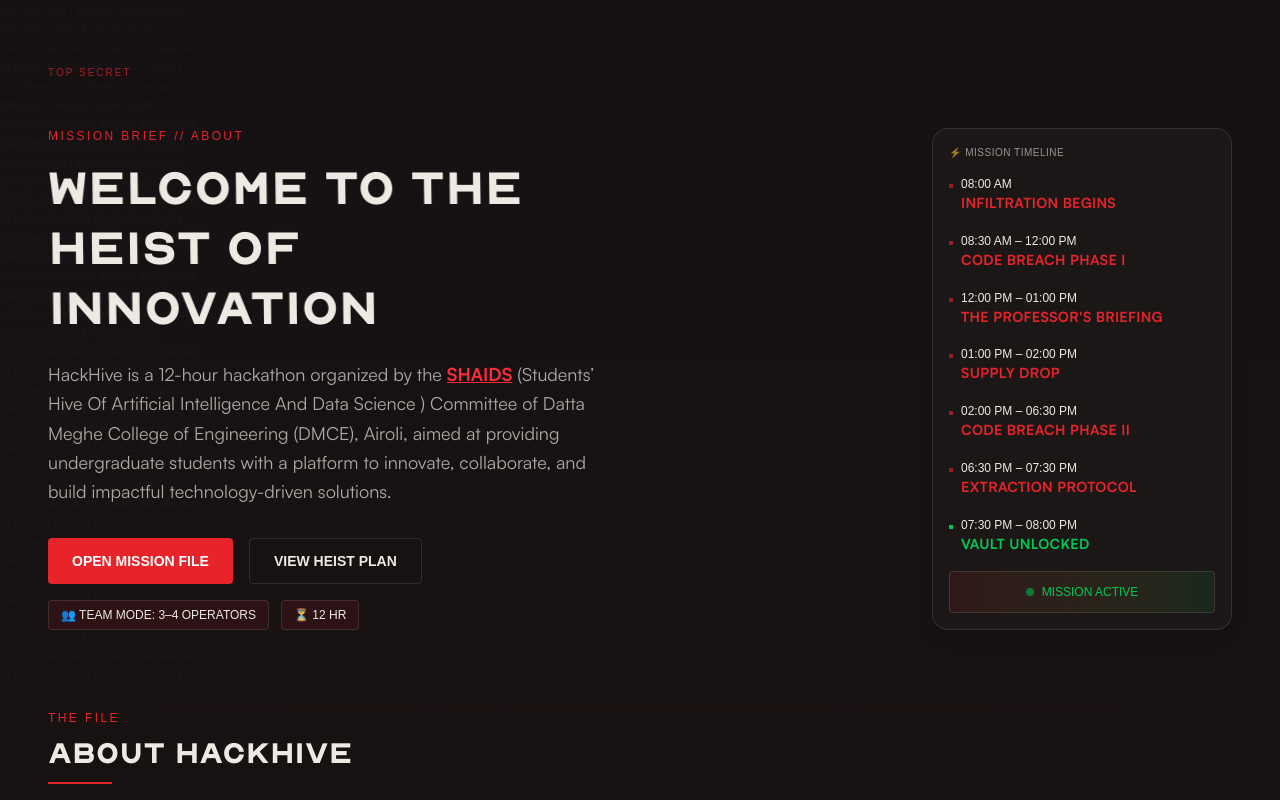
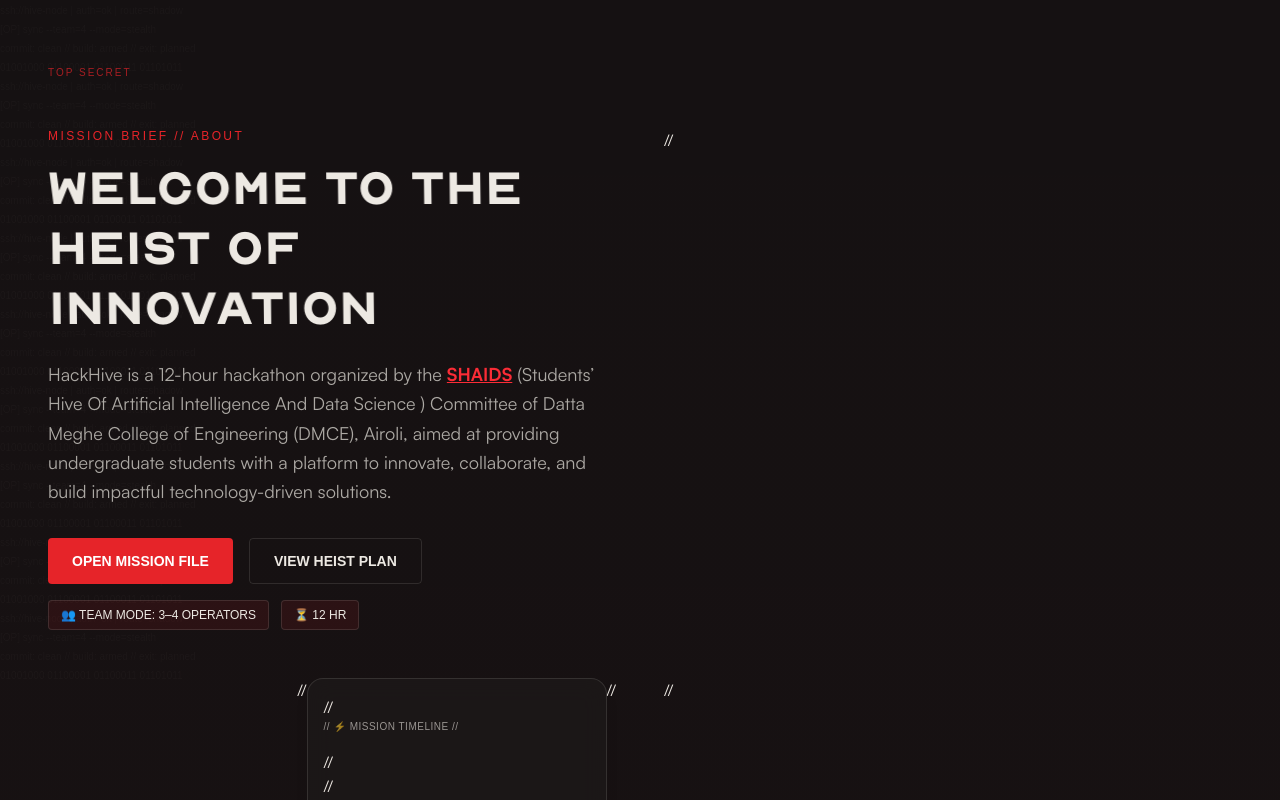
Before and after one commit to SHAIDS-DMCE/hackhive, a Next.js app: page / in a window 1280 px wide. Shown: the part 900-1700 px from the top of the page. Built offline with nearby package versions, Linux system fonts and the light colour scheme; a web font is replaced by a local one.

Commit message:
Update About.js

```diff
--- a/src/components/sections/About.js
+++ b/src/components/sections/About.js
@@ -402,65 +402,65 @@
 
             </div>
           </div> */}
-          <div className="flex justify-center lg:justify-end">
-            <div className="border border-border rounded-2xl p-4 bg-card/70 backdrop-blur-md shadow-lg min-w-[300px] min-h-[400px] flex flex-col">
-              <div className="text-[10px] font-mono tracking-wider opacity-60 mb-4">
-                ⚡ MISSION TIMELINE
-              </div>
+        //   <div className="flex justify-center lg:justify-end">
+        //     <div className="border border-border rounded-2xl p-4 bg-card/70 backdrop-blur-md shadow-lg min-w-[300px] min-h-[400px] flex flex-col">
+        //       <div className="text-[10px] font-mono tracking-wider opacity-60 mb-4">
+        //         ⚡ MISSION TIMELINE
+        //       </div>
 
-              <div className="space-y-4 flex-1 flex flex-col justify-between">
-                <div className="relative pl-3">
-                  <div className="absolute left-0 top-2 w-1 h-1 bg-primary/60"></div>
-                  <div className="text-xs font-mono text-foreground">08:00 AM</div>
-                  <div className="text-sm font-bold uppercase tracking-wide leading-relaxed text-primary">INFILTRATION BEGINS</div>
-                </div>
+        //       <div className="space-y-4 flex-1 flex flex-col justify-between">
+        //         <div className="relative pl-3">
+        //           <div className="absolute left-0 top-2 w-1 h-1 bg-primary/60"></div>
+        //           <div className="text-xs font-mono text-foreground">08:00 AM</div>
+        //           <div className="text-sm font-bold uppercase tracking-wide leading-relaxed text-primary">INFILTRATION BEGINS</div>
+        //         </div>
 
-                <div className="relative pl-3">
-                  <div className="absolute left-0 top-2 w-1 h-1 bg-primary/60"></div>
-                  <div className="text-xs font-mono text-foreground">08:30 AM – 12:00 PM</div>
-                  <div className="text-sm font-bold uppercase tracking-wide leading-relaxed text-primary">CODE BREACH PHASE I</div>
-                </div>
+        //         <div className="relative pl-3">
+        //           <div className="absolute left-0 top-2 w-1 h-1 bg-primary/60"></div>
+        //           <div className="text-xs font-mono text-foreground">08:30 AM – 12:00 PM</div>
+        //           <div className="text-sm font-bold uppercase tracking-wide leading-relaxed text-primary">CODE BREACH PHASE I</div>
+        //         </div>
 
-                <div className="relative pl-3">
-                  <div className="absolute left-0 top-2 w-1 h-1 bg-primary/60"></div>
-                  <div className="text-xs font-mono text-foreground">12:00 PM – 01:00 PM</div>
-                  <div className="text-sm font-bold uppercase tracking-wide leading-relaxed text-primary">THE PROFESSOR'S BRIEFING</div>
-                </div>
+        //         <div className="relative pl-3">
+        //           <div className="absolute left-0 top-2 w-1 h-1 bg-primary/60"></div>
+        //           <div className="text-xs font-mono text-foreground">12:00 PM – 01:00 PM</div>
+        //           <div className="text-sm font-bold uppercase tracking-wide leading-relaxed text-primary">THE PROFESSOR'S BRIEFING</div>
+        //         </div>
 
-                <div className="relative pl-3">
-                  <div className="absolute left-0 top-2 w-1 h-1 bg-primary/60"></div>
-                  <div className="text-xs font-mono text-foreground">01:00 PM – 02:00 PM</div>
-                  <div className="text-sm font-bold uppercase tracking-wide leading-relaxed text-primary">SUPPLY DROP</div>
-                </div>
+        //         <div className="relative pl-3">
+        //           <div className="absolute left-0 top-2 w-1 h-1 bg-primary/60"></div>
+        //           <div className="text-xs font-mono text-foreground">01:00 PM – 02:00 PM</div>
+        //           <div className="text-sm font-bold uppercase tracking-wide leading-relaxed text-primary">SUPPLY DROP</div>
+        //         </div>
 
-                <div className="relative pl-3">
-                  <div className="absolute left-0 top-2 w-1 h-1 bg-primary/60"></div>
-                  <div className="text-xs font-mono text-foreground">02:00 PM – 06:30 PM</div>
-                  <div className="text-sm font-bold uppercase tracking-wide leading-relaxed text-primary">CODE BREACH PHASE II</div>
-                </div>
+        //         <div className="relative pl-3">
+        //           <div className="absolute left-0 top-2 w-1 h-1 bg-primary/60"></div>
+        //           <div className="text-xs font-mono text-foreground">02:00 PM – 06:30 PM</div>
+        //           <div className="text-sm font-bold uppercase tracking-wide leading-relaxed text-primary">CODE BREACH PHASE II</div>
+        //         </div>
 
-                <div className="relative pl-3">
-                  <div className="absolute left-0 top-2 w-1 h-1 bg-primary/60"></div>
-                  <div className="text-xs font-mono text-foreground">06:30 PM – 07:30 PM</div>
-                  <div className="text-sm font-bold uppercase tracking-wide leading-relaxed text-primary">EXTRACTION PROTOCOL</div>
-                </div>
+        //         <div className="relative pl-3">
+        //           <div className="absolute left-0 top-2 w-1 h-1 bg-primary/60"></div>
+        //           <div className="text-xs font-mono text-foreground">06:30 PM – 07:30 PM</div>
+        //           <div className="text-sm font-bold uppercase tracking-wide leading-relaxed text-primary">EXTRACTION PROTOCOL</div>
+        //         </div>
 
-                <div className="relative pl-3">
-                  <div className="absolute left-0 top-2 w-1 h-1 bg-green-500"></div>
-                  <div className="text-xs font-mono text-foreground">07:30 PM – 08:00 PM</div>
-                  <div className="text-sm font-bold uppercase tracking-wide leading-relaxed text-green-500">VAULT UNLOCKED</div>
-                </div>
-              </div>
+        //         <div className="relative pl-3">
+        //           <div className="absolute left-0 top-2 w-1 h-1 bg-green-500"></div>
+        //           <div className="text-xs font-mono text-foreground">07:30 PM – 08:00 PM</div>
+        //           <div className="text-sm font-bold uppercase tracking-wide leading-relaxed text-green-500">VAULT UNLOCKED</div>
+        //         </div>
+        //       </div>
 
-              <div className="mt-4 p-3 bg-gradient-to-r from-primary/10 to-green-500/10 border border-primary/20 rounded">
-                <div className="flex items-center justify-center gap-2">
-                  <div className="w-2 h-2 bg-green-500 rounded-full animate-pulse"></div>
-                  <span className="text-xs font-mono text-green-500">MISSION ACTIVE</span>
-                </div>
-              </div>
-            </div>
-          </div>
-        </div>
+        //       <div className="mt-4 p-3 bg-gradient-to-r from-primary/10 to-green-500/10 border border-primary/20 rounded">
+        //         <div className="flex items-center justify-center gap-2">
+        //           <div className="w-2 h-2 bg-green-500 rounded-full animate-pulse"></div>
+        //           <span className="text-xs font-mono text-green-500">MISSION ACTIVE</span>
+        //         </div>
+        //       </div>
+        //     </div>
+        //   </div>
+        // </div>
 
         {/* About Brief Section */}
         <div id="brief" className="mb-20">
```
